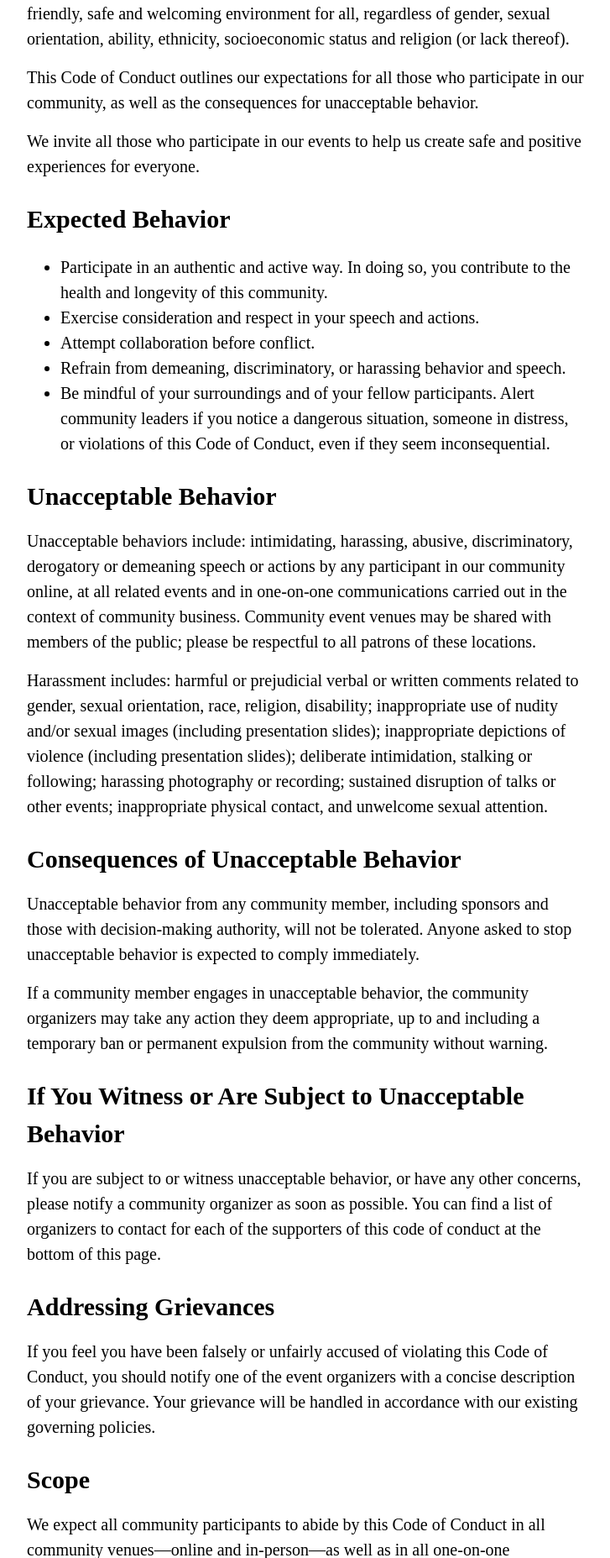
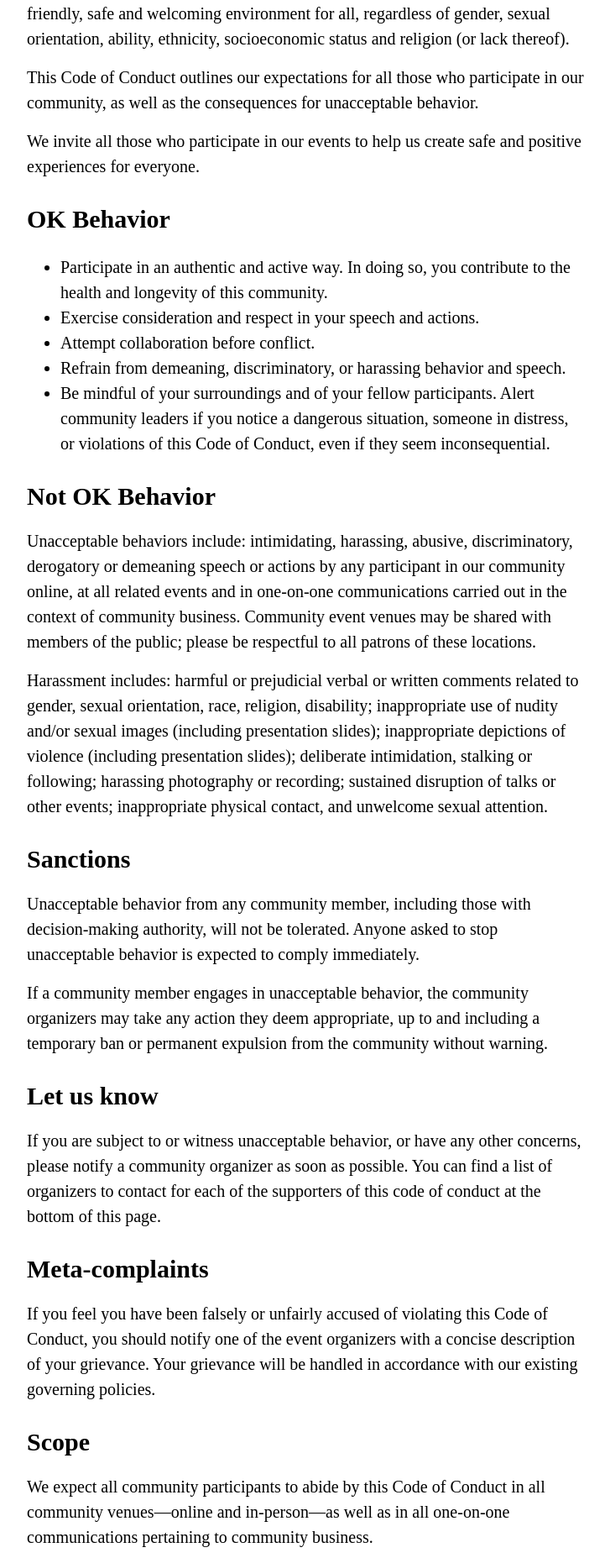
Before and after one commit to chaitinschool/chaitinschool.org, a Django app: page /code-of-conduct/ in a window 1280 px wide. Shown: the part 514-2369 px from the top of the page at 84% size, without its empty margins (276-1003 px from the left). Run offline with Django 3.2, Linux system fonts and the light colour scheme.

Commit message:
update code of conduct section titles

```diff
--- a/main/templates/main/codeofconduct.html
+++ b/main/templates/main/codeofconduct.html
@@ -27,7 +27,7 @@
         safe and positive experiences for everyone.
     </p>
 
-    <h2>Expected Behavior</h2>
+    <h2>OK Behavior</h2>
     <ul>
         <li>
             Participate in an authentic and active way. In doing so, you
@@ -44,7 +44,7 @@
         </li>
     </ul>
 
-    <h2>Unacceptable Behavior</h2>
+    <h2>Not OK Behavior</h2>
     <p>
         Unacceptable behaviors include: intimidating, harassing, abusive,
         discriminatory, derogatory or demeaning speech or actions by any
@@ -65,12 +65,11 @@
         unwelcome sexual attention.
     </p>
 
-    <h2>Consequences of Unacceptable Behavior</h2>
+    <h2>Sanctions</h2>
     <p>
-        Unacceptable behavior from any community member, including sponsors
-        and those with decision-making authority, will not be tolerated.
-        Anyone asked to stop unacceptable behavior is expected to comply
-        immediately.
+        Unacceptable behavior from any community member, including those with
+        decision-making authority, will not be tolerated. Anyone asked to stop
+        unacceptable behavior is expected to comply immediately.
     </p>
     <p>
         If a community member engages in unacceptable behavior, the community
@@ -79,7 +78,7 @@
         without warning.
     </p>
 
-    <h2>If You Witness or Are Subject to Unacceptable Behavior</h2>
+    <h2>Let us know</h2>
     <p>
         If you are subject to or witness unacceptable behavior, or have any
         other concerns, please notify a community organizer as soon as possible.
@@ -87,7 +86,7 @@
         of this code of conduct at the bottom of this page.
     </p>
 
-    <h2>Addressing Grievances</h2>
+    <h2>Meta-complaints</h2>
     <p>
         If you feel you have been falsely or unfairly accused of violating
         this Code of Conduct, you should notify one of the event organizers
@@ -106,7 +105,7 @@
     <ul>
         <li>
             Theodore Keloglou
-            / <a href="https://twitter.com/">@sirodoht</a>
+            / <a href="https://twitter.com/sirodoht">@sirodoht</a>
             / <a href="mailto:zf+urgent@sirodoht.com">zf@sirodoht.com</a>
             / <a href="https://t.me/sirodoht">t.me/sirodoht</a>
         </li>
```
